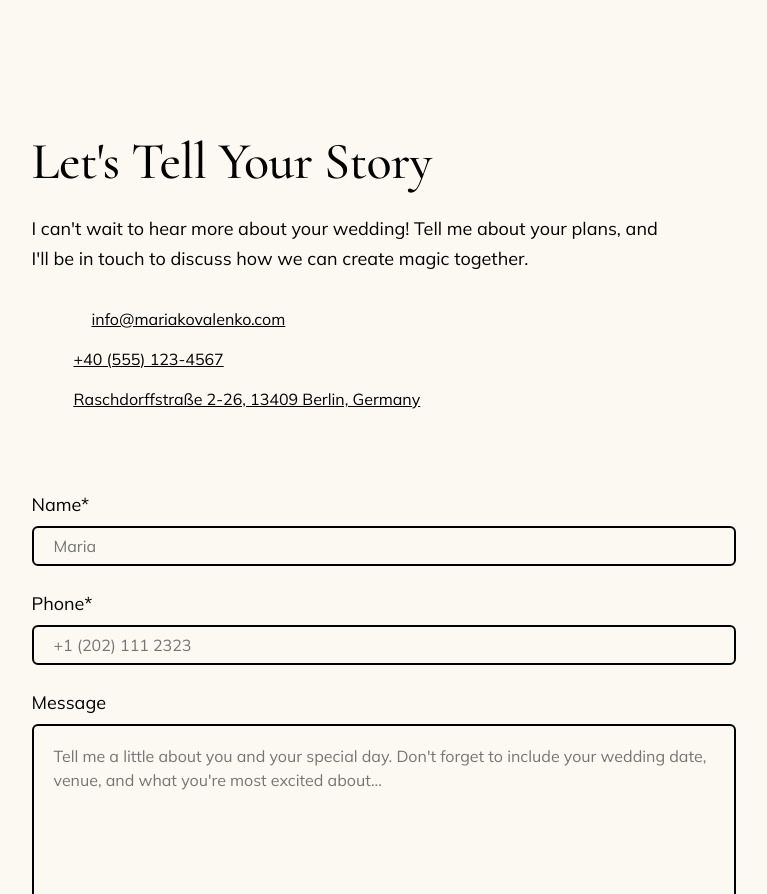
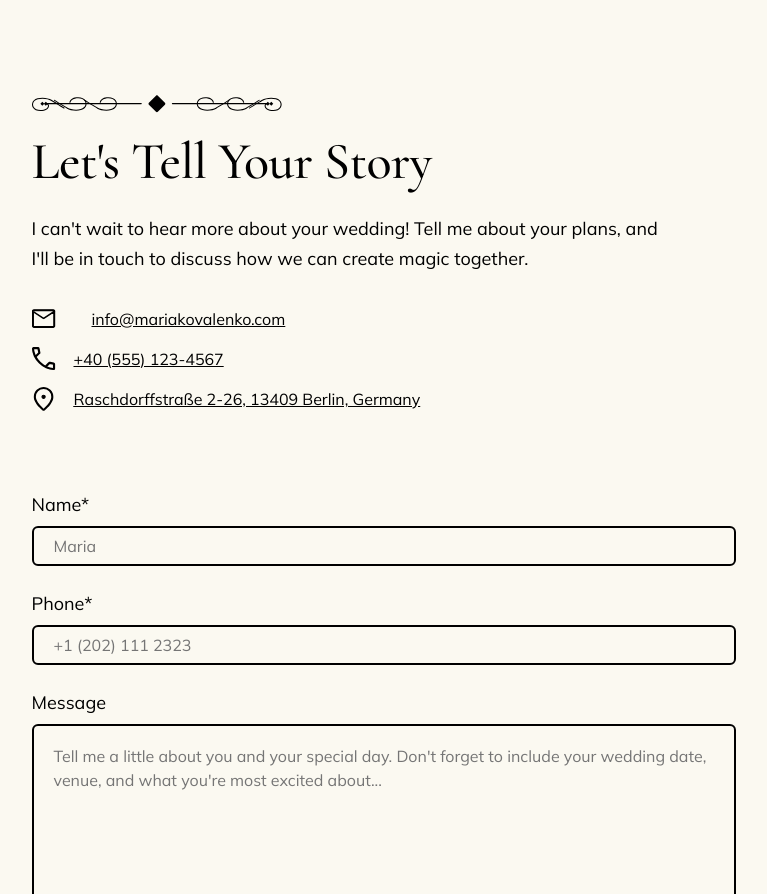
Before and after one commit to Serhii-Onykiienko/project-java-script-team-03, a plain HTML site: page index.html in a window 1280 px wide. Shown: the part 3478-4372 px from the top of the page, without its empty margins (249-1016 px from the left). Drawn offline with nearby package versions, Linux system fonts and the light colour scheme; no server answers.

Commit message:
Deploying to gh-pages from @ Serhii-Onykiienko/project-java-script-team-03@20220b44f129f5b00aabc0942eb098ae1550b43b 🚀

```diff
--- a/index.html
+++ b/index.html
@@ -448,7 +448,7 @@
   <div class="container contact__container">
     <div class="contact__info">
       <svg class="contact__title_decor">
-        <use href="../img/sprite.svg#icon-decoration"></use>
+        <use href="/project-java-script-team-03/assets/sprite-CGGGJTVo.svg#icon-decoration"></use>
       </svg>
       <h2 class="contact__title">Let's Tell Your Story</h2>
 
@@ -460,7 +460,7 @@
       <ul class="contact-list">
         <li class="contact-list__item">
           <svg class="contact-list__icon">
-            <use href="../img/sprite.svg#icon-mail"></use>
+            <use href="/project-java-script-team-03/assets/sprite-CGGGJTVo.svg#icon-mail"></use>
           </svg>
 
           <a href="mailto:info@mariakovalenko.com" class="contact-list__link contact-form">
@@ -474,7 +474,7 @@
 
         <li class="contact-list__item">
           <svg class="contact-list__icon">
-            <use href="../img/sprite.svg#icon-phone"></use>
+            <use href="/project-java-script-team-03/assets/sprite-CGGGJTVo.svg#icon-phone"></use>
           </svg>
 
           <a href="tel:+405551234567" class="contact-list__link contact-form">
@@ -484,7 +484,7 @@
 
         <li class="contact-list__item">
           <svg class="contact-list__icon">
-            <use href="../img/sprite.svg#icon-location"></use>
+            <use href="/project-java-script-team-03/assets/sprite-CGGGJTVo.svg#icon-location"></use>
           </svg>
 
           <address class="contact-list__address contact-form">
```
